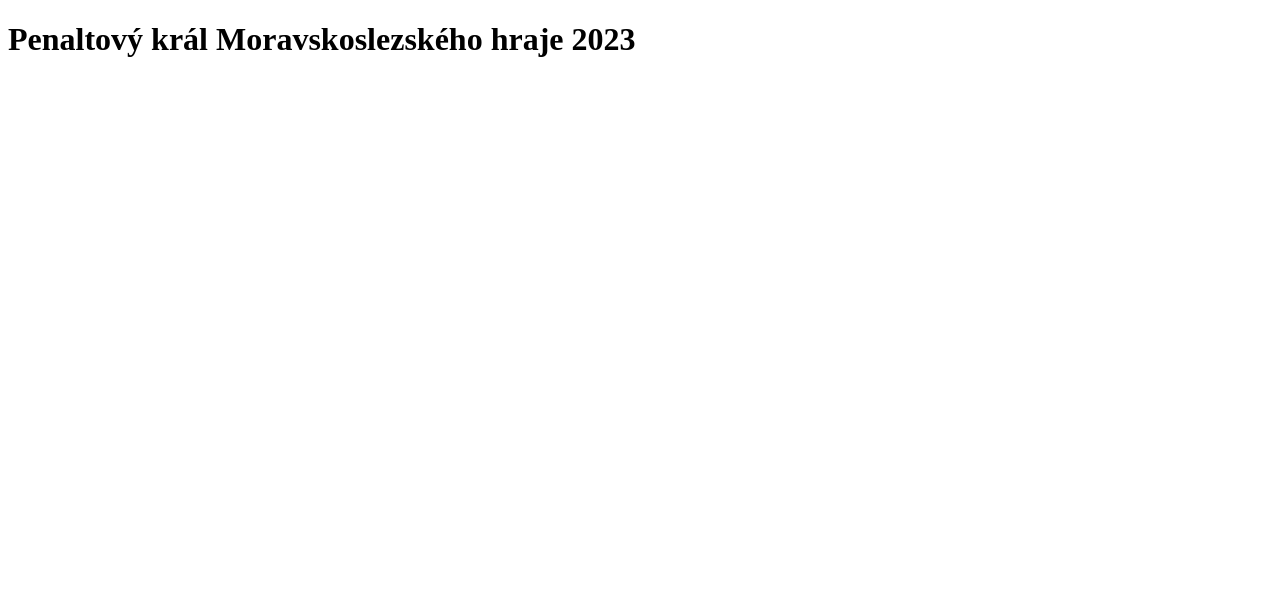
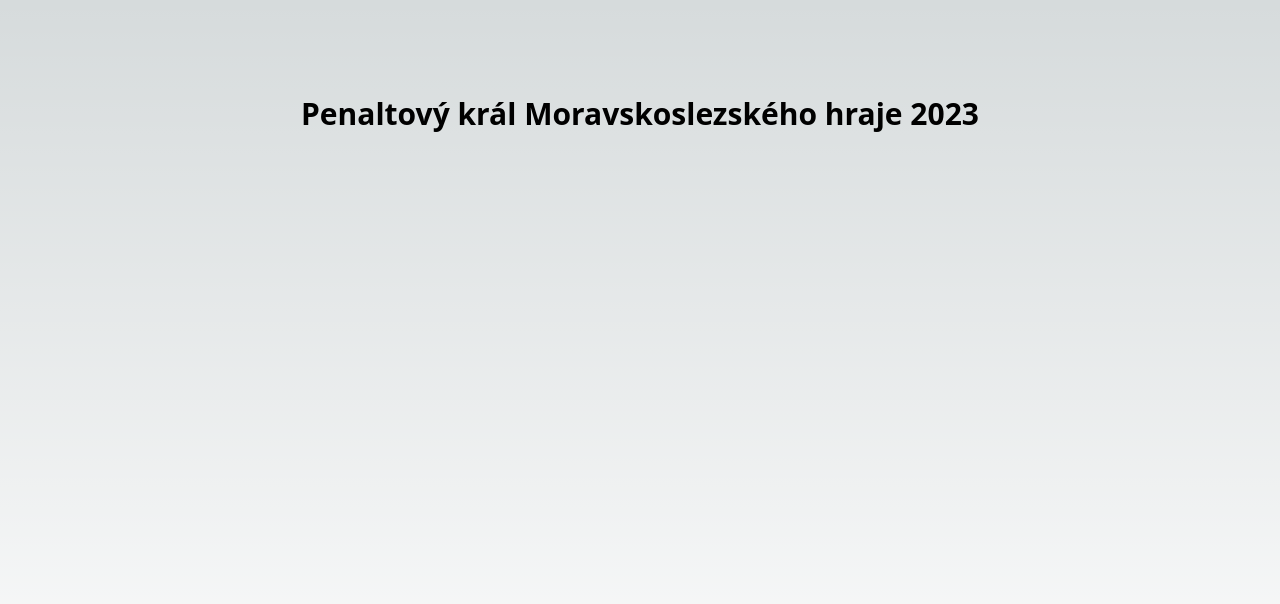
Before and after one commit to Nauc-me-IT/penaltovy_kral, a Next.js app: page / in a window 1280 px wide. Shown: the top 604 px of the page. Built offline with nearby package versions, Linux system fonts and the light colour scheme.

Commit message:
refactor(global.css, _app.tsx, index.tsx): change global.css directory, add _app.tsx - pages
change global.css folder, create _app.tsx, index.tsx rename from

```diff
--- /dev/null
+++ b/pages/_app.tsx
@@ -0,0 +1,6 @@
+import "./globals.css";
+import type { AppProps } from "next/app";
+
+export default function App({ Component, pageProps }: AppProps) {
+	return <Component {...pageProps} />;
+}
```
Also changed, not shown: pages/globals.css (renamed from app/globals.css), pages/index.tsx (line endings or trailing spaces), 1 other file (tests, documents, lock files or other folders).
